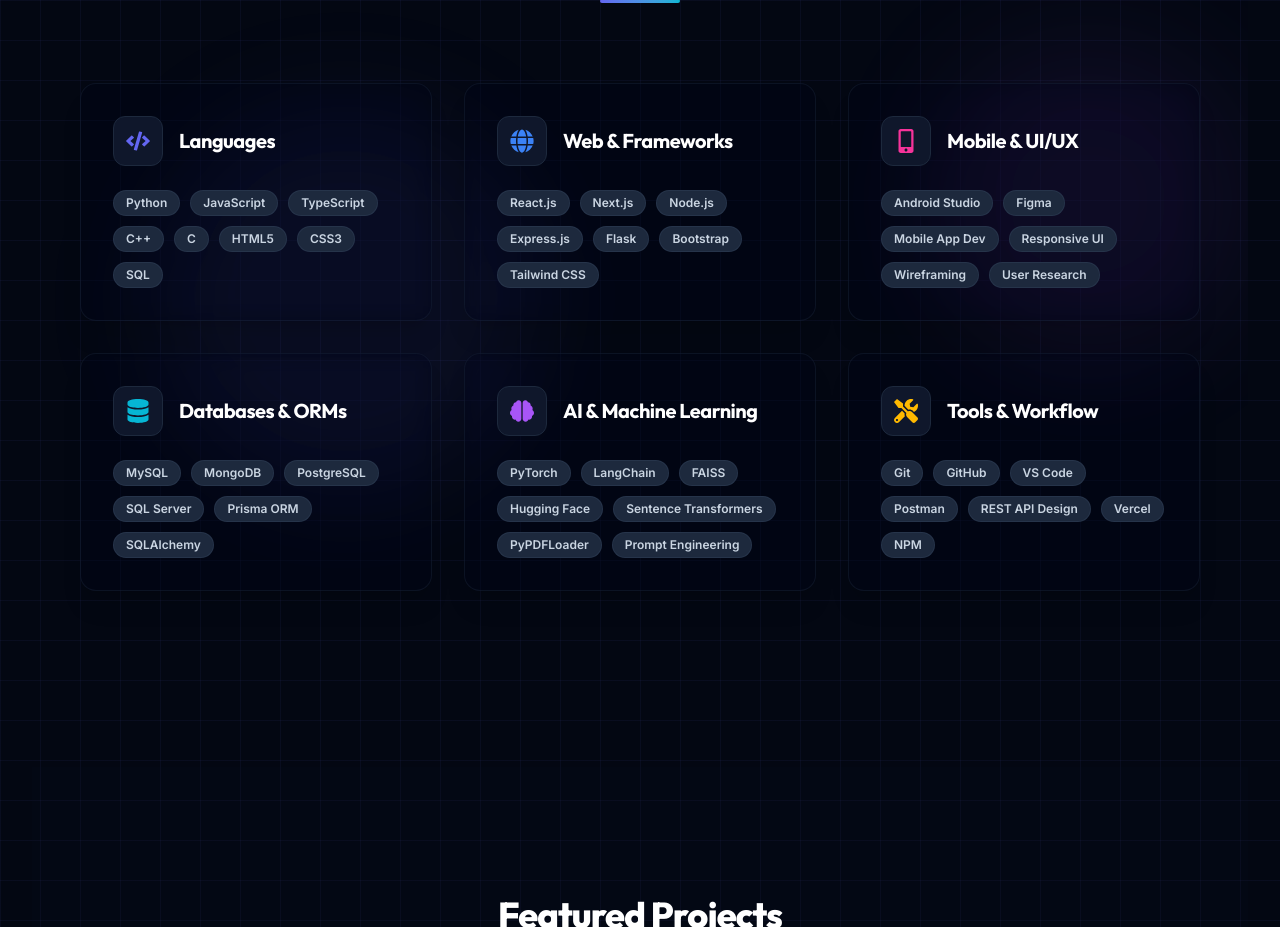
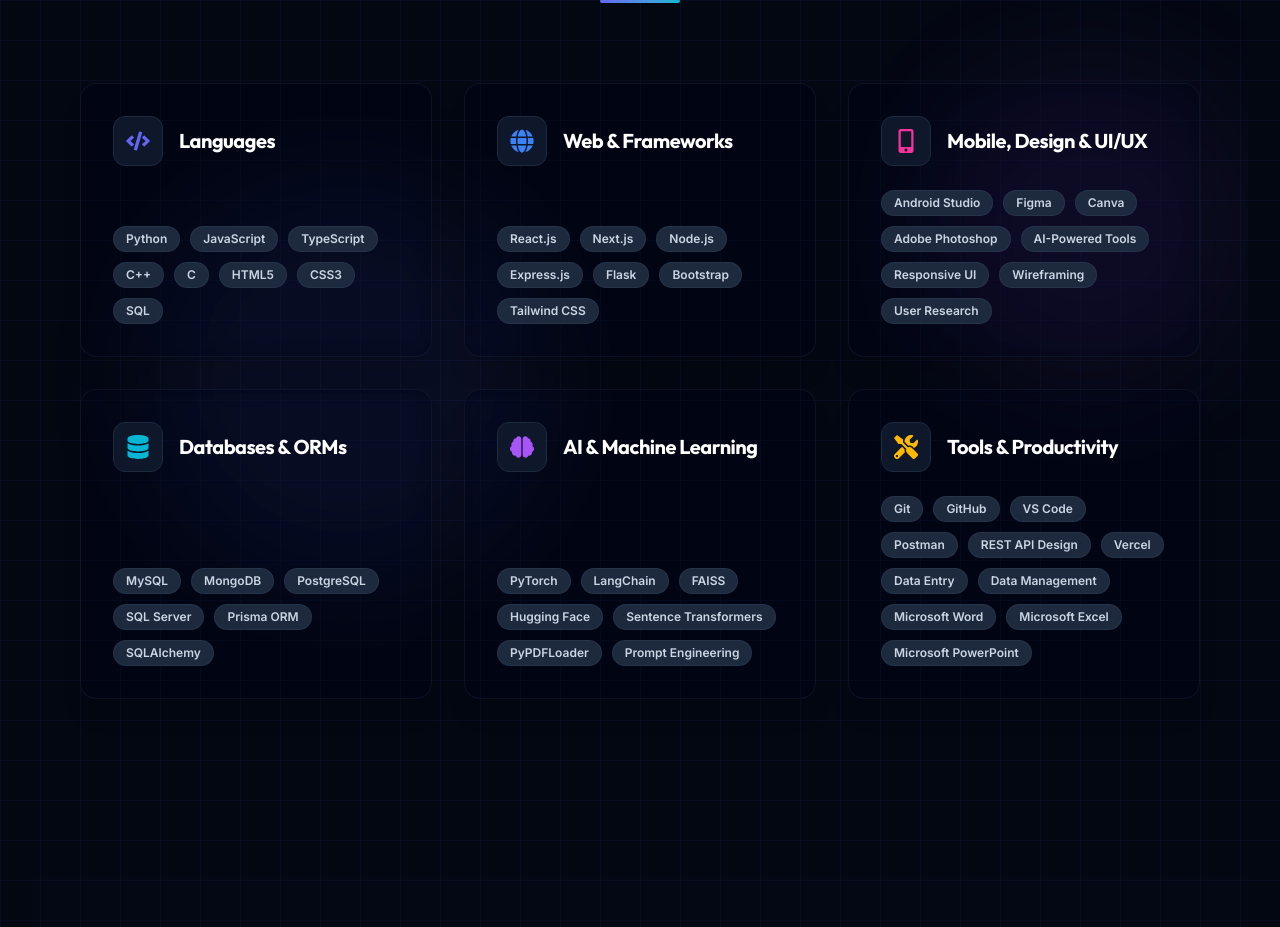
Before and after one commit to mariammgamall/my-portfolio, a React (Vite) app: page / in a window 1280 px wide. Shown: the part 2840-3767 px from the top of the page. Built offline with nearby package versions, Linux system fonts and the light colour scheme.

Commit message:
feat: add design and data management skills to skills section

```diff
--- a/src/components/Skills.tsx
+++ b/src/components/Skills.tsx
@@ -19,7 +19,7 @@
     {
       title: t.skills.categories.mobileUi,
       icon: <FaMobileAlt className="text-pink-500" size={24} />,
-      skills: ['Android Studio', 'Figma', 'Mobile App Dev', 'Responsive UI', 'Wireframing', 'User Research']
+      skills: ['Android Studio', 'Figma', 'Canva', 'Adobe Photoshop', 'AI-Powered Tools', 'Responsive UI', 'Wireframing', 'User Research']
     },
     {
       title: t.skills.categories.db,
@@ -42,7 +42,7 @@
     {
       title: t.skills.categories.tools,
       icon: <FaTools className="text-amber-500 dark:text-amber-400" size={24} />,
-      skills: ['Git', 'GitHub', 'VS Code', 'Postman', 'REST API Design', 'Vercel', 'NPM']
+      skills: ['Git', 'GitHub', 'VS Code', 'Postman', 'REST API Design', 'Vercel', 'Data Entry', 'Data Management', 'Microsoft Word', 'Microsoft Excel', 'Microsoft PowerPoint']
     }
   ];
 
--- a/src/data/translations.ts
+++ b/src/data/translations.ts
@@ -66,10 +66,10 @@
       categories: {
         languages: "Languages",
         web: "Web & Frameworks",
-        mobileUi: "Mobile & UI/UX",
+        mobileUi: "Mobile, Design & UI/UX",
         db: "Databases & ORMs",
         ai: "AI & Machine Learning",
-        tools: "Tools & Workflow"
+        tools: "Tools & Productivity"
       }
     },
     projects: {
@@ -307,10 +307,10 @@
       categories: {
         languages: "لغات البرمجة",
         web: "الويب وأطر العمل",
-        mobileUi: "الموبايل وتصميم الواجهات",
+        mobileUi: "الموبايل وتصميم الواجهات (UI/UX)",
         db: "قواعد البيانات",
         ai: "الذكاء الاصطناعي والتعلم الآلي",
-        tools: "الأدوات وبيئة العمل"
+        tools: "الأدوات والإنتاجية"
       }
     },
     projects: {
```
